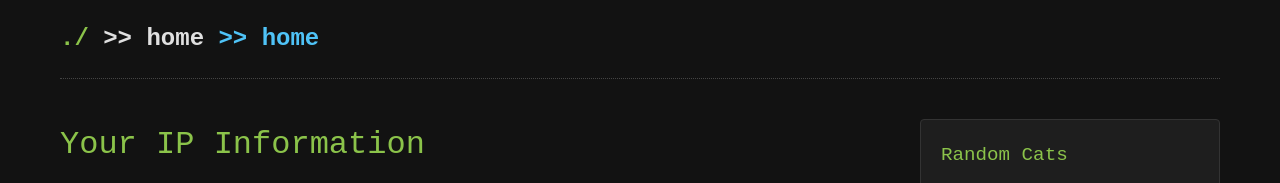
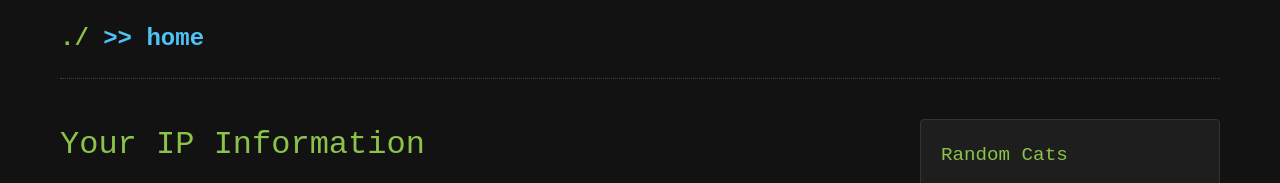
Before and after one commit to roix64/IpChecker, a plain HTML site: page index.html in a window 1280 px wide. Shown: the top 183 px of the page. Drawn offline with Linux system fonts and the light colour scheme; no server answers.

Commit message:
Update index.html

```diff
--- a/index.html
+++ b/index.html
@@ -9,7 +9,7 @@
 <body>
     <div class="container">
         <header>
-            <div class="logo"> >> home</div>
+            <div class="logo"></div>
         </header>
 
         <div class="content-wrapper">
```
